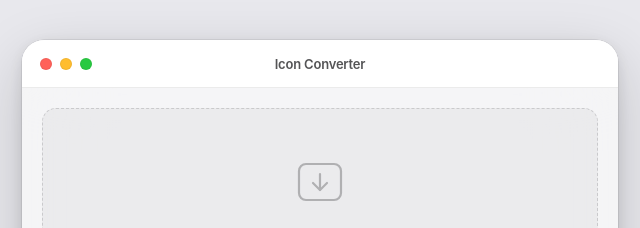
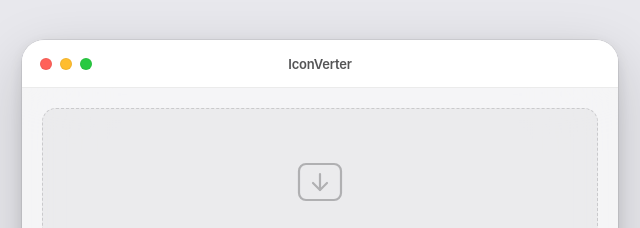
Before and after one commit to Lorenzo-x64/IconVerter, a plain HTML site: page index.html in a window 1280 px wide. Shown: the top 228 px of the page, 320-960 px from the left. Drawn offline with nearby package versions, Linux system fonts and the light colour scheme.

Commit message:
Update index.html

```diff
--- a/index.html
+++ b/index.html
@@ -3,7 +3,7 @@
 <head>
 <meta charset="UTF-8">
 <meta name="viewport" content="width=device-width, initial-scale=1">
-<title>Icon Converter — macOS .icns</title>
+<title>IconVerter</title>
 <style>
 /* ─── Reset ─── */
 *, *::before, *::after { box-sizing: border-box; margin: 0; padding: 0; }
@@ -456,7 +456,7 @@ body {
       <button class="traffic-light traffic-light-minimize" id="minimize"></button>
       <button class="traffic-light traffic-light-maximize" id="maximize"></button>
     </div>
-    <span class="tb-title">Icon Converter</span>
+    <span class="tb-title">IconVerter</span>
   </div>
 
   <!-- Content -->
```
